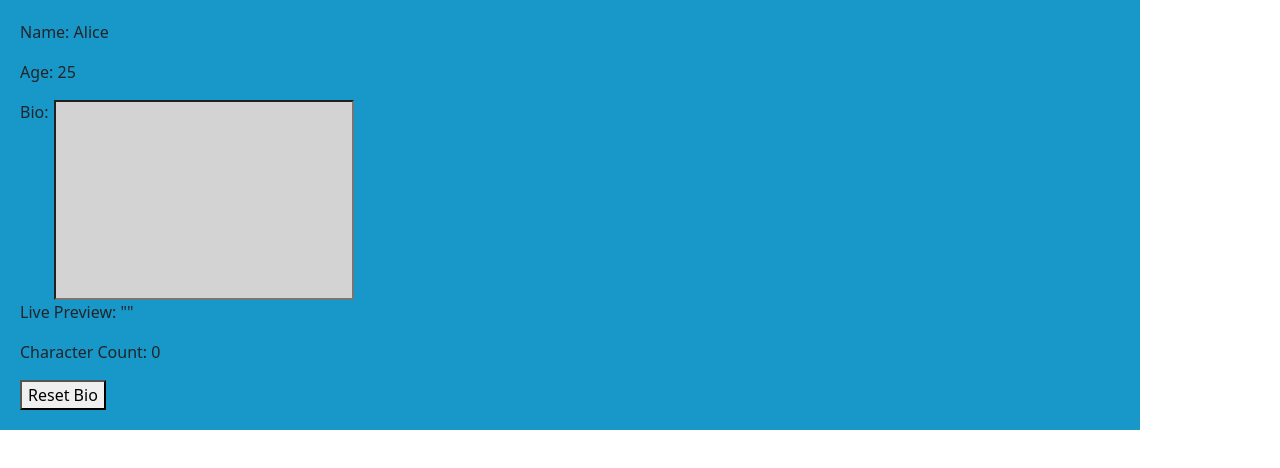
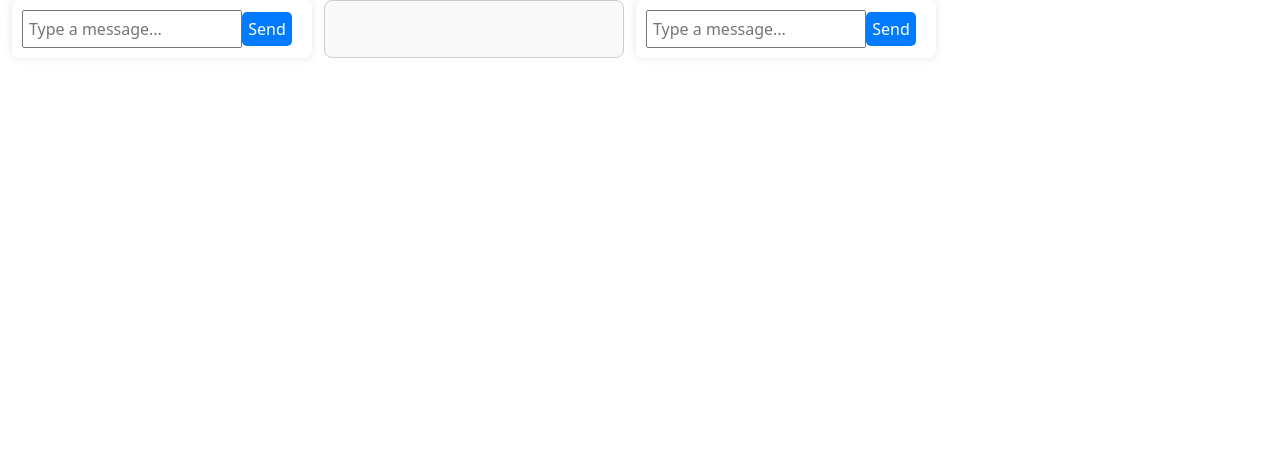
Before and after one commit to TsotneBasili/Angular_2, an Angular app: page / in a window 1280 px wide. Shown: the top 468 px of the page. Built offline with nearby package versions, Linux system fonts and the light colour scheme.

Commit message:
added chat

```diff
--- a/src/app/app.component.html
+++ b/src/app/app.component.html
@@ -1,3 +1,19 @@
-<app-profile>
 
-</app-profile>
+
+<div class="d-flex">
+    <app-chat [senderId]="1"  (sendMassage)="receivedMassage($event)"></app-chat>
+    <!-- <div class="messages">
+        <div *ngFor="let msg of receivedMassages" class="message-item">
+            {{ msg }}
+        </div>
+    </div> -->
+
+    <div class="messages">
+        <div *ngFor="let msg of receivedMassages"
+             [ngClass]="msg.sender === 1 ? 'message-item sender1' : 'message-item sender2'">
+            {{ msg.text }}
+        </div>
+    </div>
+
+    <app-chat [senderId]="2" (sendMassage)="receivedMassage($event)"></app-chat>
+</div>
--- a/src/app/app.component.scss
+++ b/src/app/app.component.scss
@@ -0,0 +1,30 @@
+.messages {
+    display: flex;
+    flex-direction: column;
+    width: 300px;
+    max-height: 400px;
+    overflow-y: auto;
+    border: 1px solid #ccc;
+    padding: 10px;
+    border-radius: 8px;
+    background-color: #f9f9f9;
+}
+
+.message-item {
+    background-color: #e1ffc7;
+    padding: 8px 12px;
+    margin: 5px 0;
+    border-radius: 5px;
+    width: fit-content;
+    max-width: 80%;
+}
+
+.sender1 {
+    background-color: #e1ffc7;
+    align-self: flex-start;
+}
+
+.sender2 {
+    background-color: #c7d9ff;
+    align-self: flex-end;
+}
--- a/src/app/app.component.ts
+++ b/src/app/app.component.ts
@@ -7,5 +7,15 @@ import { Component } from '@angular/core';
   styleUrl: './app.component.scss'
 })
 export class AppComponent {
-  title = 'course-111';
+  receivedMassages: { text: string, sender: number }[] = [];
+
+  receivedMassage(event: { text: string, sender: number }) {
+    this.receivedMassages.push(event);
+  }
+
+  // receivedMassages: string[] = []
+
+  // receivedMassage(ev: string) {
+  //   this.receivedMassages.push(ev)
+  // }
 }
--- a/src/app/app.module.ts
+++ b/src/app/app.module.ts
@@ -5,11 +5,15 @@ import { AppRoutingModule } from './app-routing.module';
 import { AppComponent } from './app.component';
 import { ProfileComponent } from './profile/profile.component';
 import { FormsModule } from '@angular/forms';
+import { ChatComponent } from './chat/chat.component';
+import { Chat2Component } from './chat2/chat2.component';
 
 @NgModule({
   declarations: [
     AppComponent,
-    ProfileComponent
+    ProfileComponent,
+    ChatComponent,
+    Chat2Component
   ],
   imports: [
     BrowserModule,
--- /dev/null
+++ b/src/app/chat/chat.component.html
@@ -0,0 +1,10 @@
+
+
+
+    <div class="chat-container container">
+        <div class="chat-box">
+            <input type="text" [(ngModel)]="text" (keyup.enter)="sentMassage()"  placeholder="Type a message...">
+            <button (click)="sentMassage()">Send</button>
+        </div>
+
+    </div>
--- /dev/null
+++ b/src/app/chat/chat.component.scss
@@ -0,0 +1,67 @@
+.board {
+    height: 200px;
+
+    display: flex;
+    justify-content: space-around;
+    column-gap: 40px;
+    background-color: green;
+
+}
+
+body {
+    font-family: Arial, sans-serif;
+    display: flex;
+    justify-content: center;
+    align-items: center;
+    height: 100vh;
+    background-color: #f4f4f4;
+}
+
+.chat-container {
+    display: flex;
+    gap: 20px;
+}
+
+.chat-box {
+    width: 300px;
+    background: white;
+    padding: 10px;
+    border-radius: 8px;
+    box-shadow: 0 0 10px rgba(0, 0, 0, 0.1);
+}
+
+.messages {
+    height: 200px;
+    overflow-y: auto;
+    border: 1px solid #ccc;
+    padding: 5px;
+    margin-bottom: 10px;
+}
+
+.message {
+    background: #007bff;
+    color: white;
+    padding: 5px;
+    border-radius: 5px;
+    margin-bottom: 5px;
+    width: fit-content;
+}
+
+input {
+    width: calc(100% - 60px);
+    padding: 5px;
+}
+
+button {
+    width: 50px;
+    padding: 5px;
+    background: #007bff;
+    color: white;
+    border: none;
+    cursor: pointer;
+    border-radius: 5px;
+}
+
+button:hover {
+    background: #0056b3;
+}
--- /dev/null
+++ b/src/app/chat/chat.component.ts
@@ -0,0 +1,34 @@
+import { Component, EventEmitter, Input, Output } from '@angular/core';
+
+@Component({
+  selector: 'app-chat',
+  standalone: false,
+  templateUrl: './chat.component.html',
+  styleUrl: './chat.component.scss'
+})
+export class ChatComponent {
+  @Input() senderId!: number;
+  @Input() text: string = "";
+  // @Output() sendMassage: EventEmitter<string> = new EventEmitter
+  @Output() sendMassage: EventEmitter<{ text: string, sender: number }> = new EventEmitter();
+
+
+
+  sentMassage() {
+    // this.sendMassage.emit(this.text)
+    if (this.text === ""){
+      return
+    }else{
+
+      this.sendMassage.emit({ text: this.text, sender: this.senderId });
+        this.text = "";
+    }
+  }
+
+  receivedMassages: { text: string, sender: number }[] = [];
+
+  receivedMassage(event: { text: string, sender: number }) {
+    this.receivedMassages.push(event);
+  }
+
+}
--- /dev/null
+++ b/src/app/chat2/chat2.component.html
@@ -0,0 +1,11 @@
+<div class="container board">
+
+    <div class="individual_container">
+
+        <div class="received massage">received massage: </div>
+    </div>
+
+
+
+
+</div>
--- a/src/app/profile/profile.component.html
+++ b/src/app/profile/profile.component.html
@@ -1,5 +1,5 @@
 
-<div class="container main_div">
+<!-- <div class="container main_div">
     <p>Name: {{name}} </p>
     <p>Age: {{age}}</p>
     <div class="bio_div">
@@ -11,4 +11,4 @@
     <p>Character Count: {{input.length}}</p>
     <button (click)="resetBio($event);">Reset Bio</button>
 
-</div>
+</div> -->
--- a/src/app/profile/profile.component.ts
+++ b/src/app/profile/profile.component.ts
@@ -7,14 +7,14 @@ import { Component } from '@angular/core';
   styleUrl: './profile.component.scss'
 })
 export class ProfileComponent {
-    title: string = 'profile';
+    // title: string = 'profile';
 
-    name = 'Alice'
-    age: number = 25
-    input = ''
+    // name = 'Alice'
+    // age: number = 25
+    // input = ''
 
 
-    resetBio(ev: Event) {
-      this.input = ""
-    }
+    // resetBio(ev: Event) {
+    //   this.input = ""
+    // }
 }
```
Also changed, not shown: src/app/chat2/chat2.component.ts (added, +13 -0 lines), src/app/chat2/chat2.component.scss (added), 2 other files (tests, documents, lock files or other folders).
